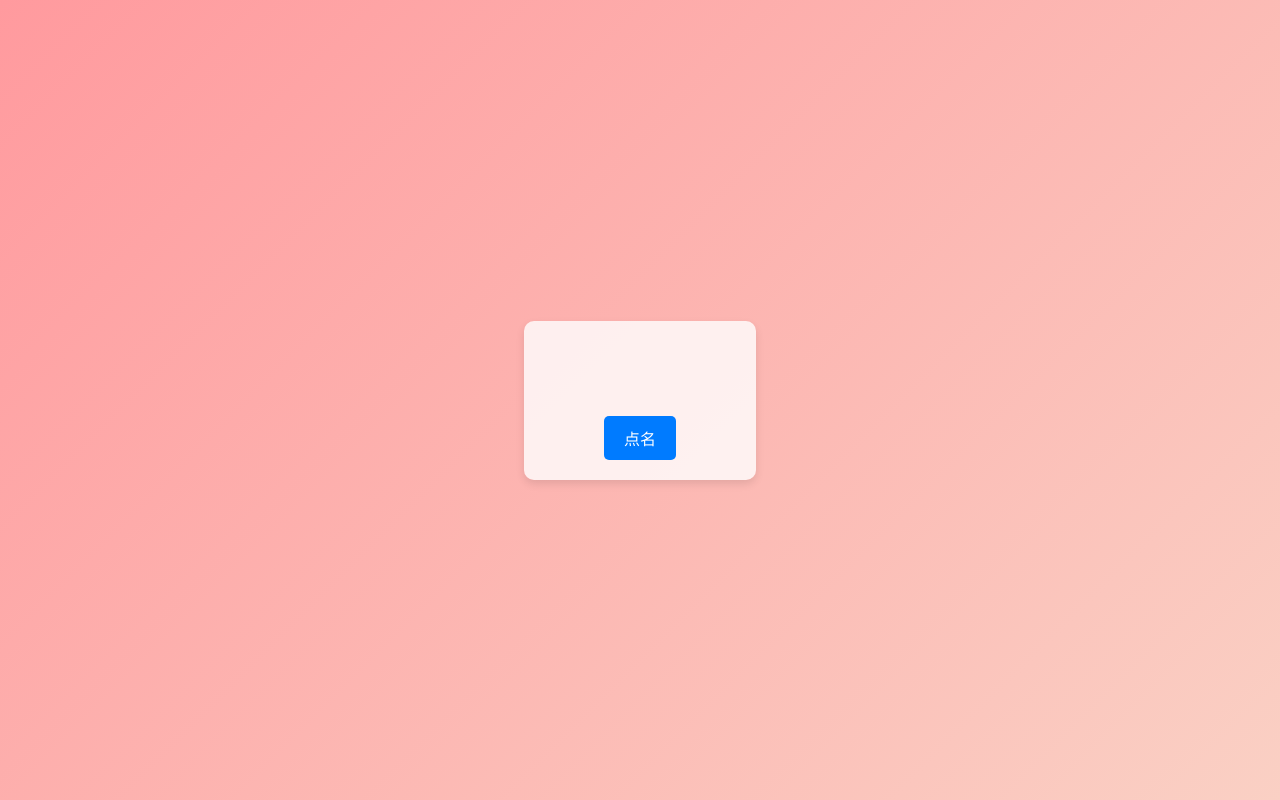
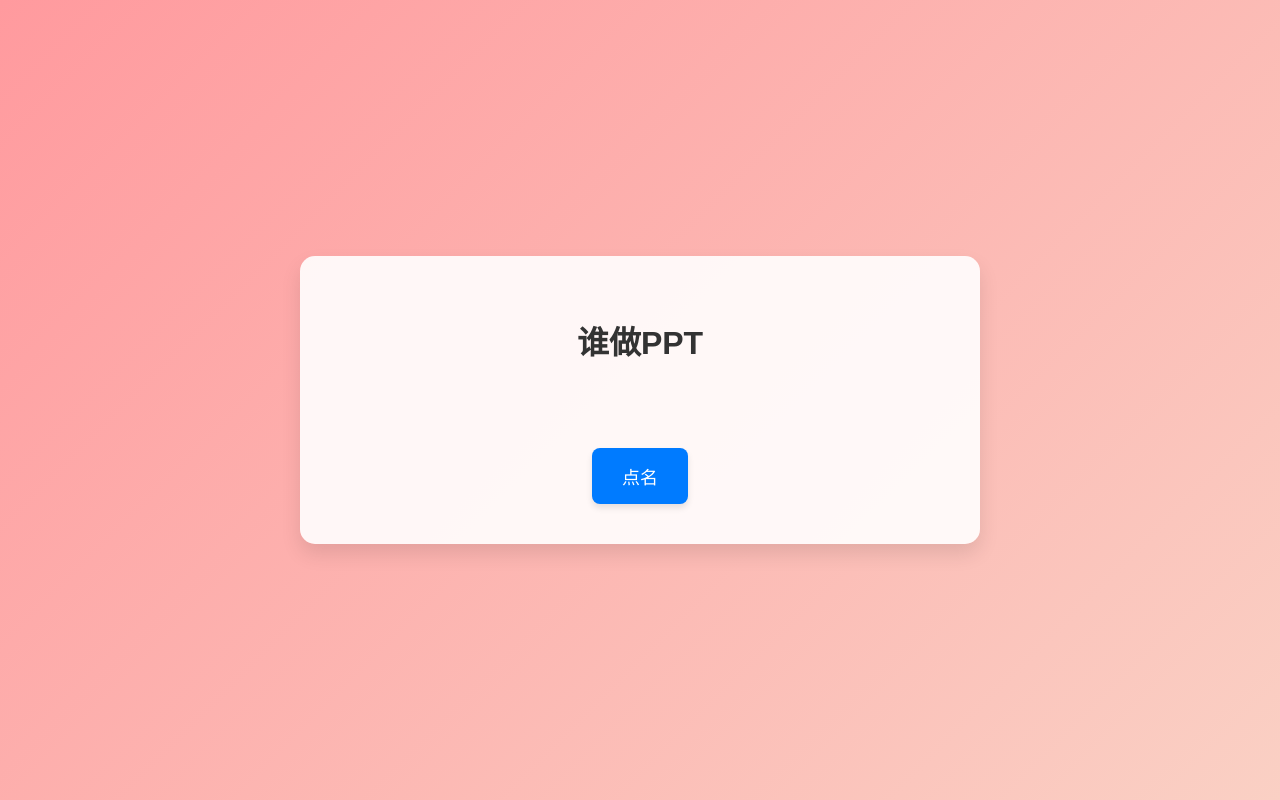
Before and after one commit to xiaoliu0223/dianming, a plain HTML site: page index.html in a window 1280 px wide. Drawn offline with Linux system fonts and the light colour scheme.

Commit message:
index.html

```diff
--- a/index.html
+++ b/index.html
@@ -2,11 +2,11 @@
 <html lang="zh-CN">
 <head>
     <meta charset="UTF-8">
-    <title>谁做PPT</title>
+    <meta name="viewport" content="width=device-width, initial-scale=1.0">
+    <title>被点到的同学是</title>
     <style>
         body {
             font-family: 'Arial', sans-serif;
-            text-align: center;
             margin: 0;
             padding: 0;
             display: flex;
@@ -15,50 +15,65 @@
             height: 100vh;
             background: linear-gradient(135deg, #ff9a9e 0%, #fad0c4 100%);
             color: #333;
+            text-align: center;
         }
         .container {
-            background: rgba(255, 255, 255, 0.8);
-            padding: 20px;
-            border-radius: 10px;
-            box-shadow: 0 4px 8px rgba(0, 0, 0, 0.1);
+            background: rgba(255, 255, 255, 0.9);
+            padding: 40px;
+            border-radius: 15px;
+            box-shadow: 0 10px 20px rgba(0, 0, 0, 0.1);
+            width: 80%;
+            max-width: 600px;
         }
         h1 {
-            font-size: 28px;
+            font-size: 32px;
             margin-bottom: 20px;
+            font-weight: bold;
+            color: #333;
         }
         #result {
             font-size: 24px;
-            margin-bottom: 20px;
+            margin-bottom: 30px;
             opacity: 0;
             transform: translateY(-20px);
             transition: all 0.5s ease-in-out;
         }
         button {
-            padding: 10px 20px;
-            font-size: 16px;
+            padding: 15px 30px;
+            font-size: 18px;
             background-color: #007bff;
             color: white;
             border: none;
-            border-radius: 5px;
+            border-radius: 8px;
             cursor: pointer;
-            transition: background-color 0.3s;
+            transition: background-color 0.3s ease, transform 0.3s ease;
+            box-shadow: 0 4px 6px rgba(0, 0, 0, 0.1);
         }
         button:hover {
             background-color: #0056b3;
+            transform: translateY(-2px);
+        }
+        button:active {
+            transform: translateY(2px);
         }
     </style>
 </head>
 <body>
     <div class="container">
-        <h1></h1>
+        <h1>谁做PPT</h1>
         <div id="result">点击按钮开始点名</div>
         <button onclick="callName()">点名</button>
     </div>
 
     <script>
-        // 学生名单数组
+        // 新的学生名单
         const students = [
- '李佳润','纪常乐','潘岩'
+            '游淼', '王雯静', '刘佳淇', '刘嘉祺', '华智豪', '孙晓灿', '吴毅', '张琪琪', '辛佳含', '周小川',
+            '范新昌', '骆晋', '柴垚', '聂珍珍', '常佥佥', '于淼', '马鲁英', '王竞怡', '卢星宇', '冯元庆',
+            '冯建博', '刘芳', '刘璇', '许嘉蕊', '张长胜', '李子熙', '李京韬', '李佳润', '李梦洲', '李璐',
+            '陈飞宇', '胡子玥', '郝雨', '潘岩', '薛疆封', '王旭森', '王冠博', '王烨帆', '王淼', '卢春铭',
+            '刘京元', '纪常乐', '张仕祺', '张宏博', '李嘉诚', '陈傲迪', '姜新颖', '徐甜', '曹梦媛', '淡振伟',
+            '盘浩翔', '龚敬媛', '韩梦甜', '魏煜凯'
         ];
 
         let intervalId;
```
